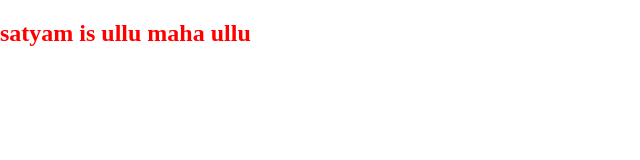
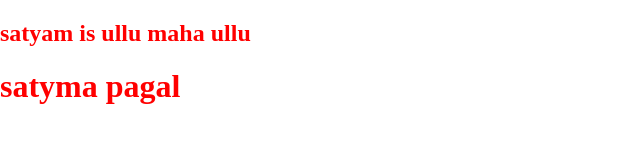
Before and after one commit to Uday-Goel/demo1, a plain HTML site: page demo.html in a window 1280 px wide. Shown: the whole page, without its empty margins (0-640 px from the left). Drawn offline with Linux system fonts and the light colour scheme.

Commit message:
first commit

```diff
--- a/demo.html
+++ b/demo.html
@@ -11,5 +11,6 @@
   </head>
   <body>
     <h2>satyam is ullu maha ullu</h2>
+	<h1>satyma pagal </h1>
   </body>
 </html>
```
